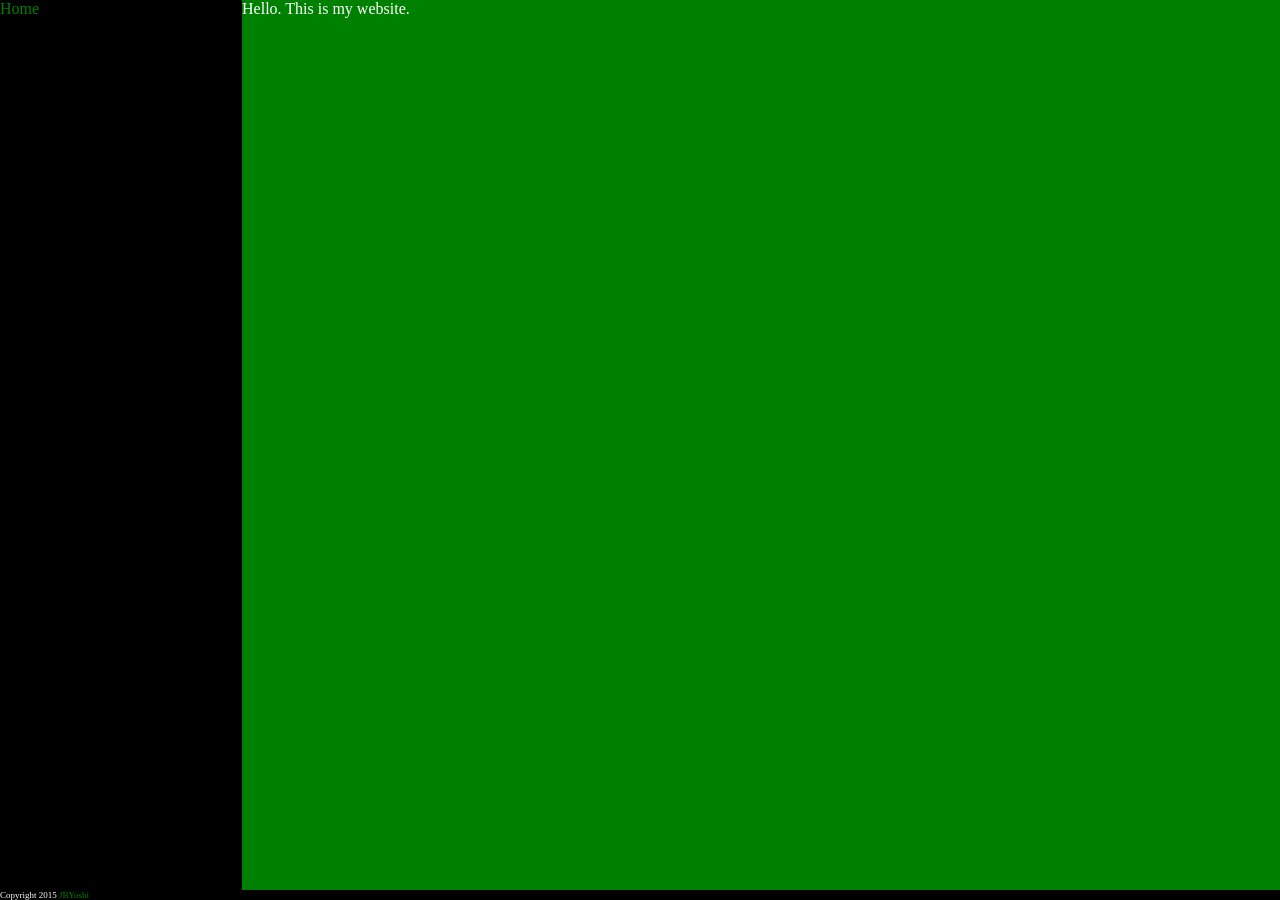
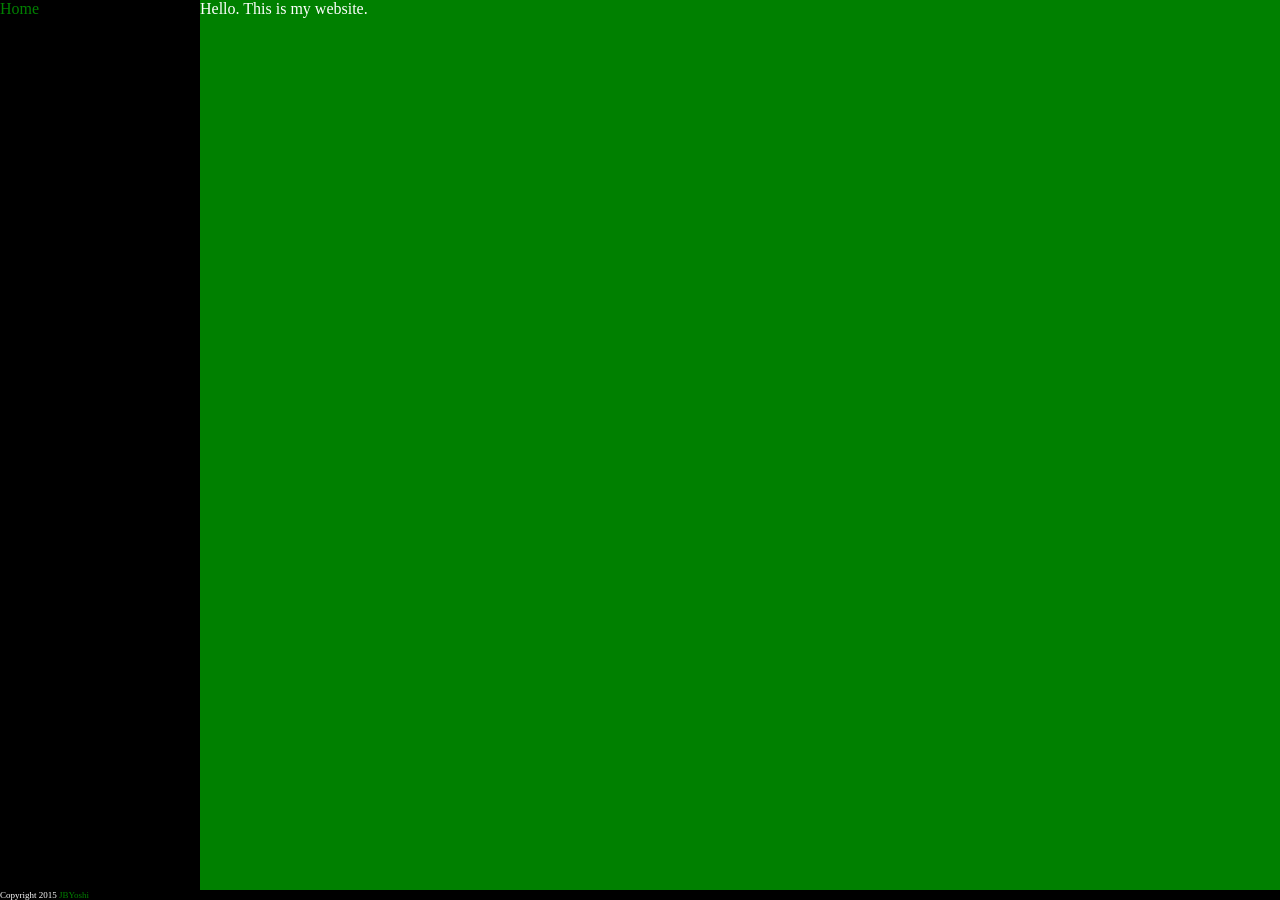
Before and after one commit to JBYoshi/jbyoshi.github.io, a Jekyll site: the page built from index.html, in a window 1280 px wide. Built offline with Jekyll 4.4.1, drawn with Linux system fonts in a browser that asks for light colours.

Commit message:
Clean up the CSS.

```diff
--- a/_layouts/default.html
+++ b/_layouts/default.html
@@ -3,19 +3,22 @@
     <head>
         <title>{{ page.title }} - jbyoshi.github.io</title>
         <style>
+            /* Styles */
             html {background-color: green; color: white;}
             a {color: green; text-decoration: none;}
             .secondary {background-color: black; color: white;}
-            .sidebar {display: table-cell; min-width: 15%;}
-            .footer {display: table-cell; font-size: 9px; align: center; column-span: 2;}
+            .footer {font-size: 9px;}
+
+            /* Sidebar */
+            .main>div {display: table; width: 100%; height: 100%;}
+            .main>div>div {display: table-row;}
+            .sidebar {display: table-cell; width: 200px;}
+            .content {display: table-cell;}
 
             /* Sticky footer */
             html, body {width: 100%; height: 100%; margin: 0pt;}
             body {display: table;}
             .main {display: table-row; height: auto; width: 100%;}
-            .main>div {display: table; width: 100%; height: 100%;}
-            .main>div>div {display: table-row;}
-            .content {display: table-cell;}
             .footer {display: table-cell; height: 1px;}
         </style>
     </head>
```
